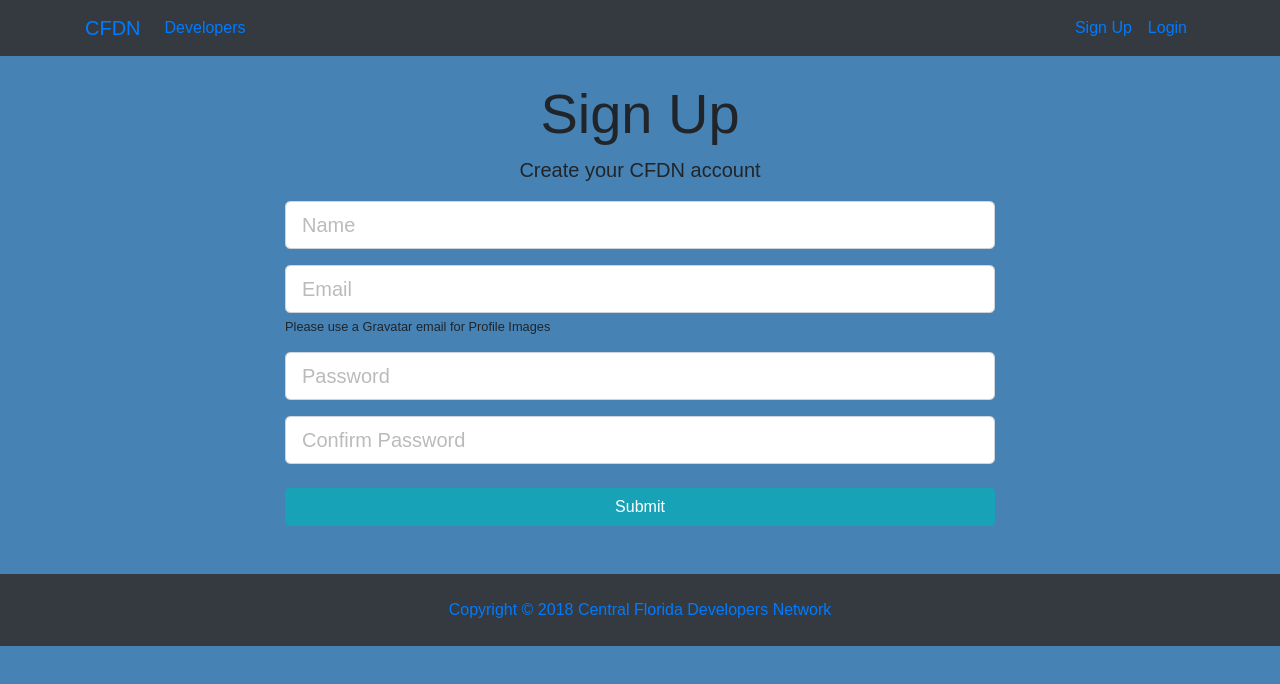
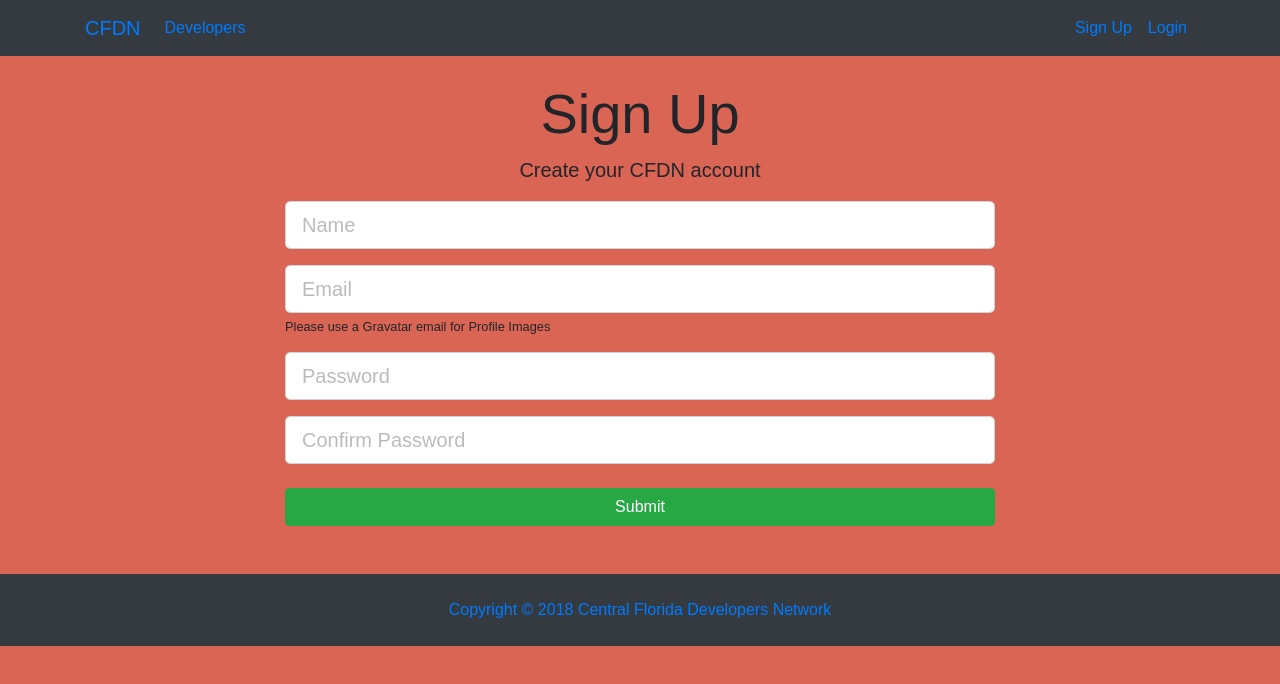
Before and after one commit to KhanDoors/Central-Florida-Developers-Network, a React (Create React App) app in the folder client/: page /register in a window 1280 px wide. Shown: the top 684 px of the page. Built offline with nearby package versions, Linux system fonts and the light colour scheme.

Commit message:
morestylethaniknowwhattodowith

```diff
--- a/client/src/components/auth/Login.js
+++ b/client/src/components/auth/Login.js
@@ -76,7 +76,7 @@
           onChange={this.onChange}
           error={errors.password}
           />
-            <input type="submit" className="btn btn-info btn-block mt-4" />
+            <input type="submit" className="btn btn-success btn-block mt-4" />
           </form>
         </div>
       </div>
--- a/client/src/components/auth/Register.js
+++ b/client/src/components/auth/Register.js
@@ -96,7 +96,7 @@
           onChange={this.onChange}
           error={errors.password2}
           />
-            <input type="submit" className="btn btn-info btn-block mt-4" />
+            <input type="submit" className="btn btn-success btn-block mt-4" />
           </form>
         </div>
       </div>
--- a/client/src/components/dashboard/Dashboard.js
+++ b/client/src/components/dashboard/Dashboard.js
@@ -36,7 +36,7 @@
               <Experience experience={profile.experience} />
               <Education education={profile.education} />
             <div style={{ marginBottom: '60px'}} />
-              <button onClick={this.onDeleteClick.bind(this)} className="btn btn-danger">Delete My Account</button>
+              <button onClick={this.onDeleteClick.bind(this)} className="btn btn-secondary">Delete My Account</button>
             </div>
           );
          } else {
--- a/client/src/components/dashboard/Education.js
+++ b/client/src/components/dashboard/Education.js
@@ -23,7 +23,7 @@
         <td>
           <button
             onClick={this.onDeleteClick.bind(this, edu._id)}
-            className="btn btn-danger">Delete</button>
+            className="btn btn-secondary">Delete</button>
         </td>
       </tr>
     ));
--- a/client/src/components/dashboard/Experience.js
+++ b/client/src/components/dashboard/Experience.js
@@ -23,7 +23,7 @@
         <td>
           <button
             onClick={this.onDeleteClick.bind(this, exp._id)}
-            className="btn btn-danger">Delete</button>
+            className="btn btn-secondary">Delete</button>
         </td>
       </tr>
     ));
--- a/client/src/index.css
+++ b/client/src/index.css
@@ -1,5 +1,5 @@
 body {
-  background-color: steelblue;
+  background-color: rgb(218, 101, 85);
   margin: 0;
   padding: 0;
   font-family: sans-serif;
```
